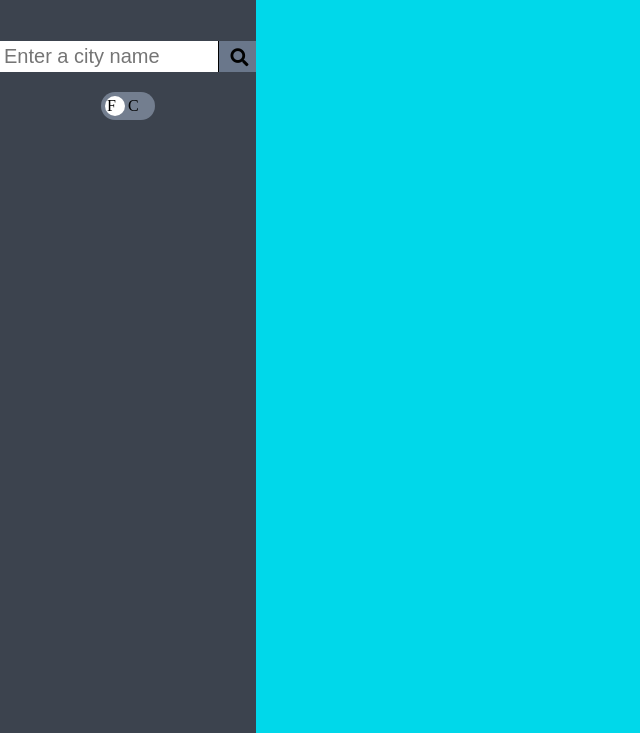
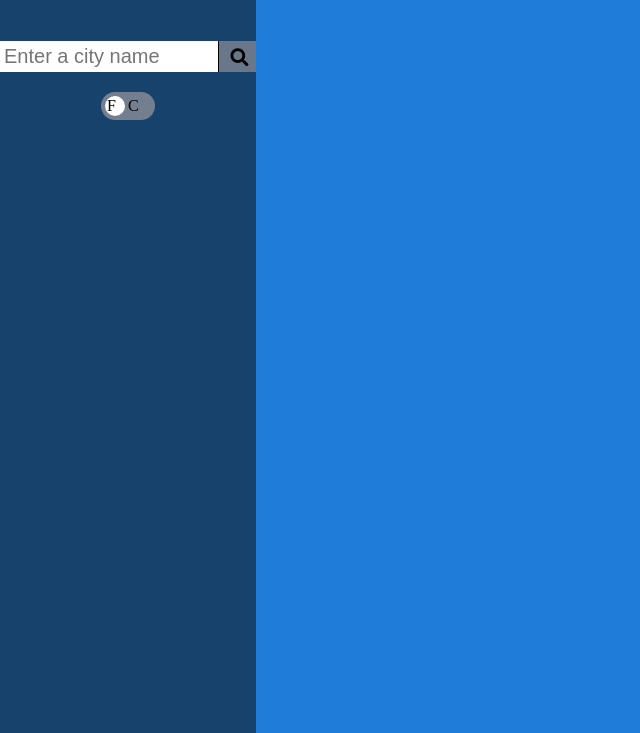
Before and after one commit to PaperOrb/weather_app, a plain HTML site: page index.html in a window 1280 px wide. Shown: the part 67-800 px from the top of the page, without its empty margins (0-640 px from the left). Drawn offline with Linux system fonts and the light colour scheme.

Commit message:
Change color scheme

```diff
--- a/style.css
+++ b/style.css
@@ -1,6 +1,7 @@
 :root {
-  --primary-color: #00D8EA;
-  --secondary-color: #3C434E;
+  --primary-color: #1f7cd9;
+  --secondary-color: #16426b;
+
 }
 
 * {
```
